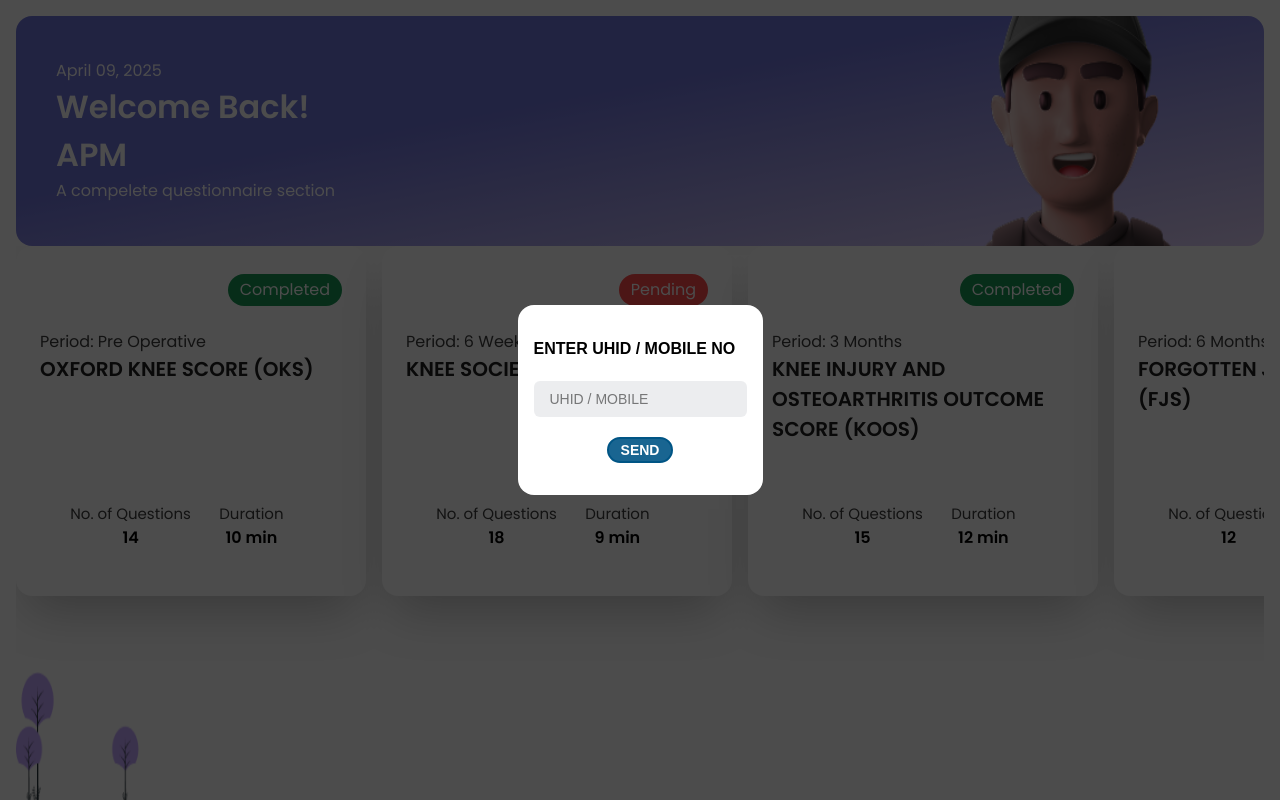
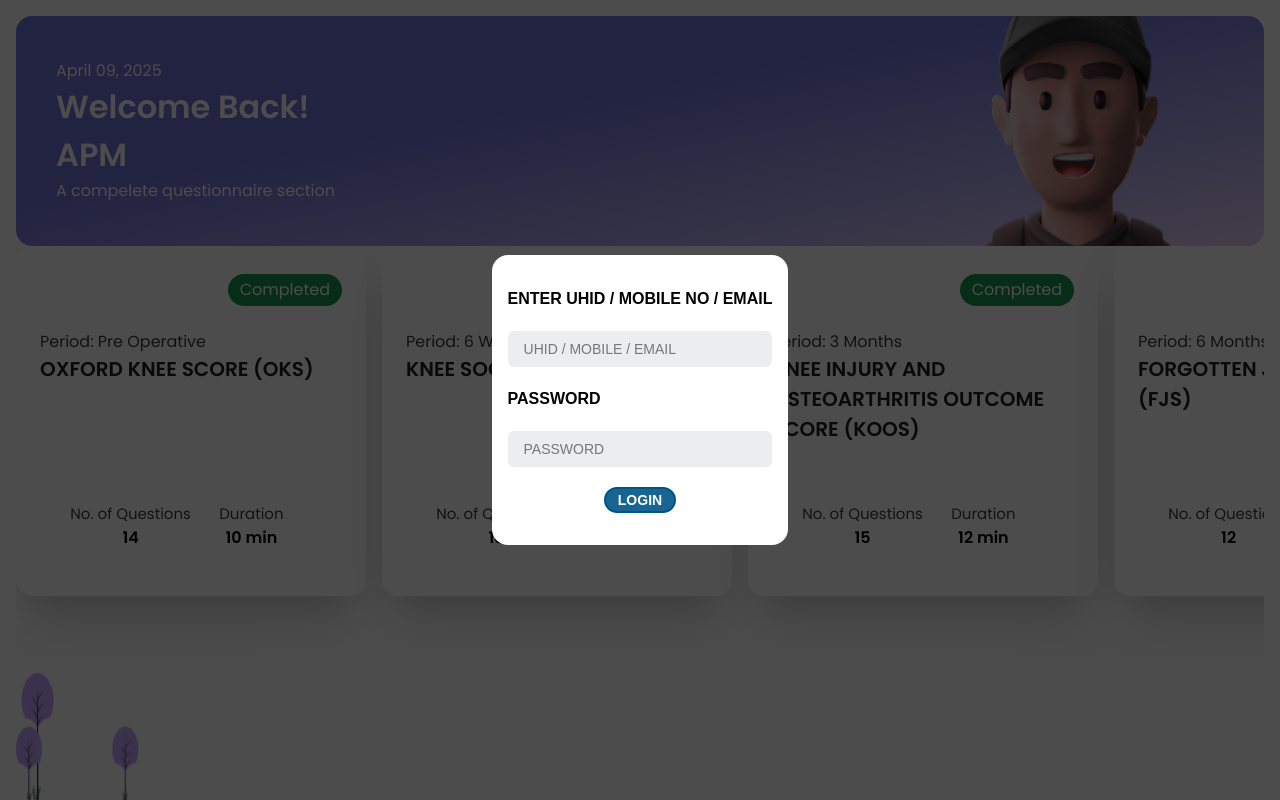
Before and after one commit to PromXP/PromWebForms, a Next.js app: page / in a window 1280 px wide. Built offline with nearby package versions, Linux system fonts and the light colour scheme.

Commit message:
Login fields added

```diff
--- a/src/app/Login/page.jsx
+++ b/src/app/Login/page.jsx
@@ -18,7 +18,7 @@ const poppins = Poppins({
   variable: "--font-poppins",
 });
 
-const page = () => {
+const page = ({ isOpen, onClose, children }) => {
   const useWindowSize = () => {
     const [size, setSize] = useState({
       width: 0,
@@ -42,6 +42,8 @@ const page = () => {
   };
 
   const { width, height } = useWindowSize();
+
+  if (!isOpen) return null;
 
   return (
     <div
@@ -77,19 +79,45 @@ const page = () => {
                       : "flex-row"
                   }`}
                 >
-                  <p className="font-bold text-5 text-black">ENTER UHID / MOBILE NO</p>
+                  <p className="font-bold text-5 text-black">ENTER UHID / MOBILE NO / EMAIL</p>
                 </div>
+
 
 
               <div className="w-full flex flex-col gap-2">
 
                 <input
-                  placeholder="UHID / MOBILE"
+                  placeholder="UHID / MOBILE / EMAIL"
                   rows={3}
                   className="w-full text-black px-4 py-2  text-sm rounded-md focus:outline-none focus:ring-2 focus:ring-blue-500"
                   style={{ backgroundColor: "rgba(71, 84, 103, 0.1)" }}
 
                 />
+
+              </div>
+
+              <div
+                  className={`w-full flex gap-4 justify-start items-center ${
+                    width < 530
+                      ? "flex-col justify-center items-center"
+                      : "flex-row"
+                  }`}
+                >
+                  <p className="font-bold text-5 text-black">PASSWORD</p>
+                </div>
+
+
+
+              <div className="w-full flex flex-col gap-2">
+
+                <input
+                  placeholder="PASSWORD"
+                  rows={3}
+                  className="w-full text-black px-4 py-2  text-sm rounded-md focus:outline-none focus:ring-2 focus:ring-blue-500"
+                  style={{ backgroundColor: "rgba(71, 84, 103, 0.1)" }}
+
+                />
+
               </div>
 
               <div className="w-full flex flex-row justify-center items-center">
@@ -98,9 +126,10 @@ const page = () => {
                   <p
                     className="font-semibold rounded-full px-3 py-[1px] cursor-pointer text-center text-white text-sm border-[#005585] border-2"
                     style={{ backgroundColor: "rgba(0, 85, 133, 0.9)" }}
+                    onClick={onClose}
 
                   >
-                    SEND
+                    LOGIN
                   </p>
 
               </div>
--- a/src/app/page.js
+++ b/src/app/page.js
@@ -88,6 +88,8 @@ export default function Home() {
   ];
 
   const router = useRouter();
+
+  const [isOpen, setIsOpen] = useState(true);
 
   return (
     <>
@@ -211,7 +213,7 @@ export default function Home() {
             <Image src={Flower} alt="flower" className="w-32 h-32"/>
         </div>
       </div>
-      <Login />
+      <Login isOpen={isOpen} onClose={()=>setIsOpen(false)}/>
     </>
   );
 }
```
